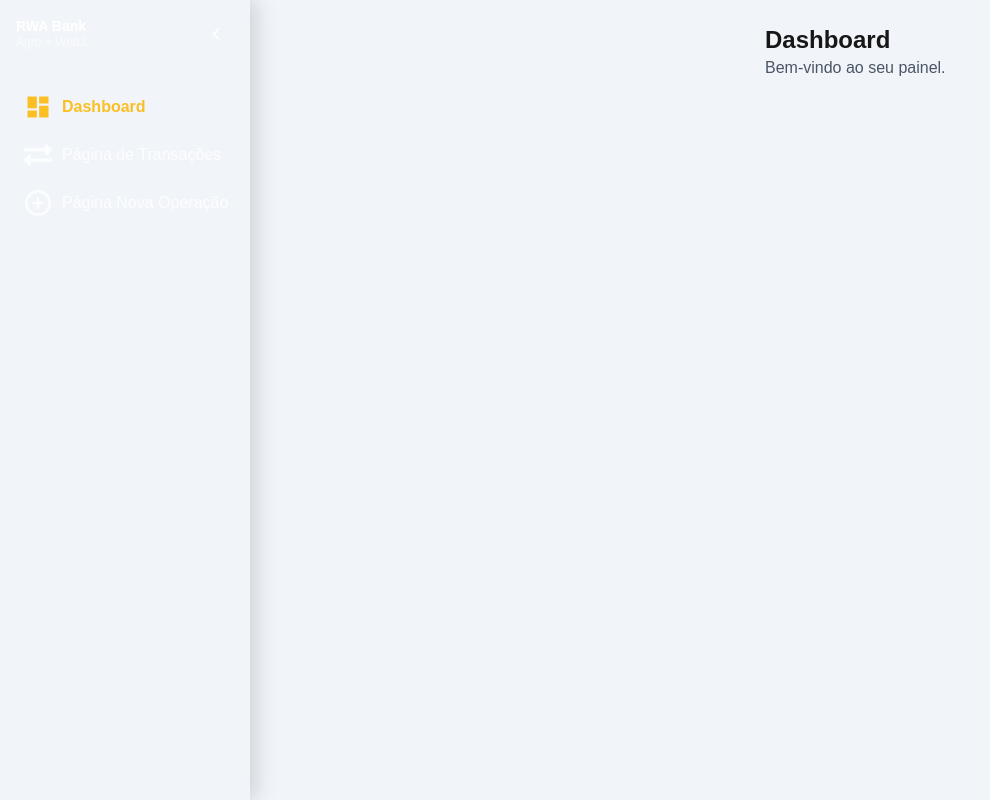
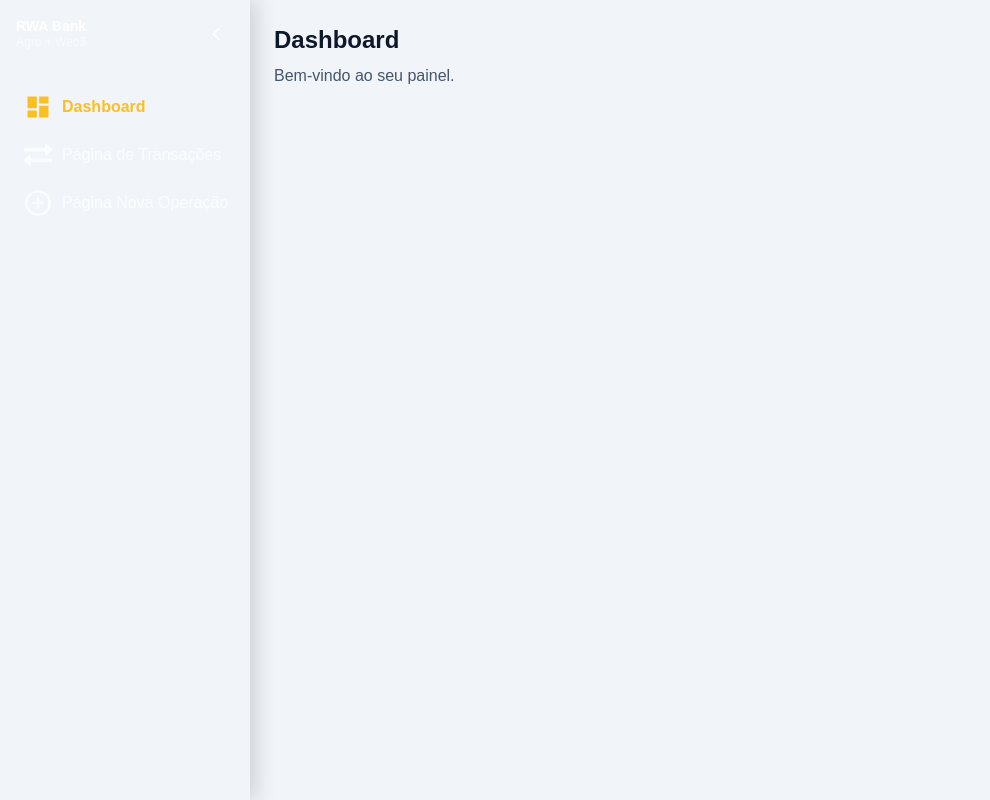
Before and after one commit to LuisOtavioPessoa/DesafioFrontEndFeeAgro, a Next.js app in the folder frontend/: page /dashboard in a window 1280 px wide. Shown: the whole page, without its empty margins (0-990 px from the left). Built offline with nearby package versions, Linux system fonts and the light colour scheme.

Commit message:
style: Ajustando layout

```diff
--- a/frontend/src/app/(dashboard)/dashboard/page.tsx
+++ b/frontend/src/app/(dashboard)/dashboard/page.tsx
@@ -1,11 +1,8 @@
 export default function Dashboard() {
   return (
-    <div>
-      <main className="">
-        <h1 className="text-2xl font-bold">Dashboard</h1>
-      <p className="text-gray-600">Bem-vindo ao seu painel.</p>
-      </main>
-
+    <div className="flex flex-col gap-2">
+      <h1 className="text-2xl font-bold text-primary-4">Dashboard</h1>
+      <p className="text-slate-600">Bem-vindo ao seu painel.</p>
     </div>
   );
 }
--- a/frontend/src/app/(dashboard)/layout.tsx
+++ b/frontend/src/app/(dashboard)/layout.tsx
@@ -11,12 +11,14 @@ export default function DashboardLayout({
       <Sidebar />
 
       <div className="flex flex-col flex-1">
-        <TopBarMobile/>
+        <TopBarMobile />
+
+        <main className="flex-1 p-6 bg-primary-3 flex justify-center">
+          <div className="w-full max-w-6xl">
+            {children}
+          </div>
+        </main>
       </div>
-
-      <main className="flex-1 p-6 bg-primary-3">
-        {children}
-      </main>
     </div>
   );
 }
```
